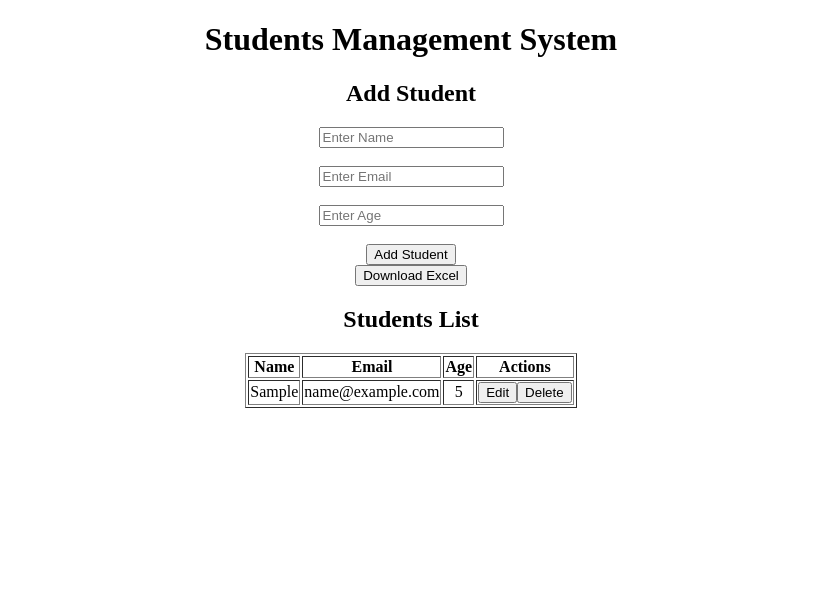
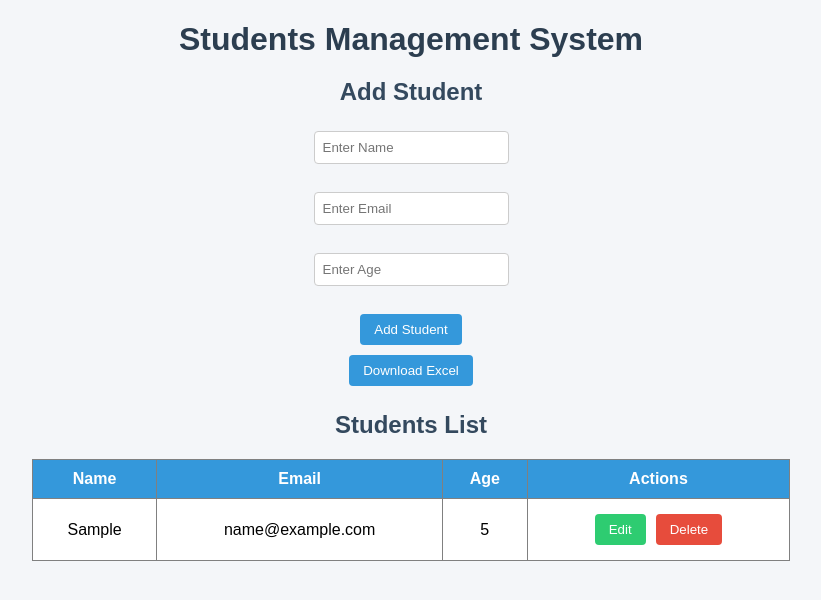
Before and after one commit to Jagadevi147/students-table, a React (Create React App) app: page / in a window 1280 px wide. Both pictures are taken after typing "Sample", "name@example.com", "5" into the empty fields and a click on the button "Add Student". Shown: the top 600 px of the page, without its empty margins (229-1050 px from the left). Built offline with nearby package versions, Linux system fonts and the light colour scheme.

Commit message:
Added CSS styling to improve UI

```diff
--- a/src/App.css
+++ b/src/App.css
@@ -1,38 +1,71 @@
-.App {
-  text-align: center;
+body {
+  font-family: Arial, Helvetica, sans-serif;
+  background-color: #f4f6f9;
 }
 
-.App-logo {
-  height: 40vmin;
-  pointer-events: none;
+h1 {
+  color: #2c3e50;
+  margin-bottom: 20px;
 }
 
-@media (prefers-reduced-motion: no-preference) {
-  .App-logo {
-    animation: App-logo-spin infinite 20s linear;
-  }
+h2 {
+  color: #34495e;
 }
 
-.App-header {
-  background-color: #282c34;
-  min-height: 100vh;
-  display: flex;
-  flex-direction: column;
-  align-items: center;
-  justify-content: center;
-  font-size: calc(10px + 2vmin);
-  color: white;
+input {
+  padding: 8px;
+  margin: 5px;
+  border: 1px solid #ccc;
+  border-radius: 4px;
 }
 
-.App-link {
-  color: #61dafb;
+button {
+  padding: 8px 14px;
+  margin: 5px;
+  border: none;
+  border-radius: 4px;
+  background-color: #3498db;
+  color: white;
+  cursor: pointer;
 }
 
-@keyframes App-logo-spin {
-  from {
-    transform: rotate(0deg);
-  }
-  to {
-    transform: rotate(360deg);
-  }
+button:hover {
+  background-color: #2980b9;
 }
+
+table {
+  border-collapse: collapse;
+  width: 60%;
+  margin: auto;
+  background: white;
+}
+
+th {
+  background-color: #3498db;
+  color: white;
+  padding: 10px;
+}
+
+td {
+  padding: 10px;
+}
+
+tr:nth-child(even) {
+  background-color: #f2f2f2;
+}
+
+.delete-btn {
+  background-color: #e74c3c;
+}
+
+.delete-btn:hover {
+  background-color: #c0392b;
+}
+
+.edit-btn {
+  background-color: #2ecc71;
+}
+
+.edit-btn:hover {
+  background-color: #27ae60;
+}
--- a/src/App.js
+++ b/src/App.js
@@ -2,6 +2,7 @@ import React, { useState, useEffect } from "react";
 import StudentForm from "./components/StudentForm";
 import StudentTable from "./components/StudentTable";
 import { exportToExcel } from "./utils/exportExcel";
+import "./App.css";
 
 function App() {
   const [students, setStudents] = useState([]);
--- a/src/components/StudentTable.js
+++ b/src/components/StudentTable.js
@@ -23,9 +23,16 @@ function StudentTable({ students, deleteStudent, editStudent }) {
               <td>{student.age}</td>
 
               <td>
-                <button onClick={() => editStudent(index)}>Edit</button>
+                <button className="edit-btn" onClick={() => editStudent(index)}>
+                  Edit
+                </button>
 
-                <button onClick={() => deleteStudent(index)}>Delete</button>
+                <button
+                  className="delete-btn"
+                  onClick={() => deleteStudent(index)}
+                >
+                  Delete
+                </button>
               </td>
             </tr>
           ))}
```
